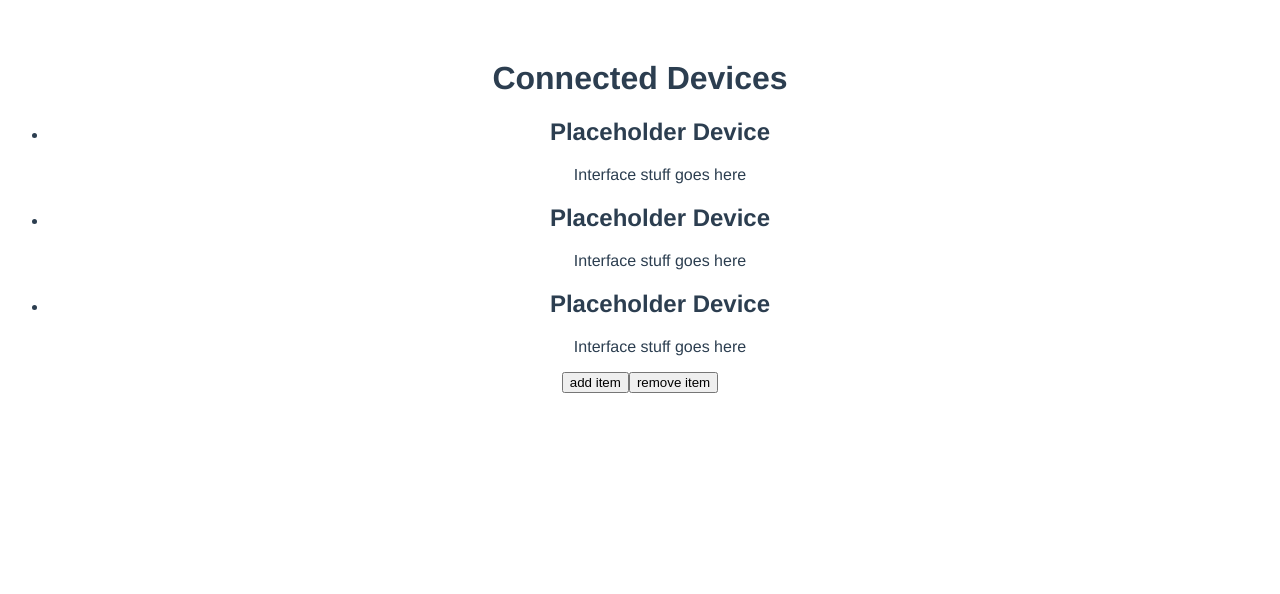
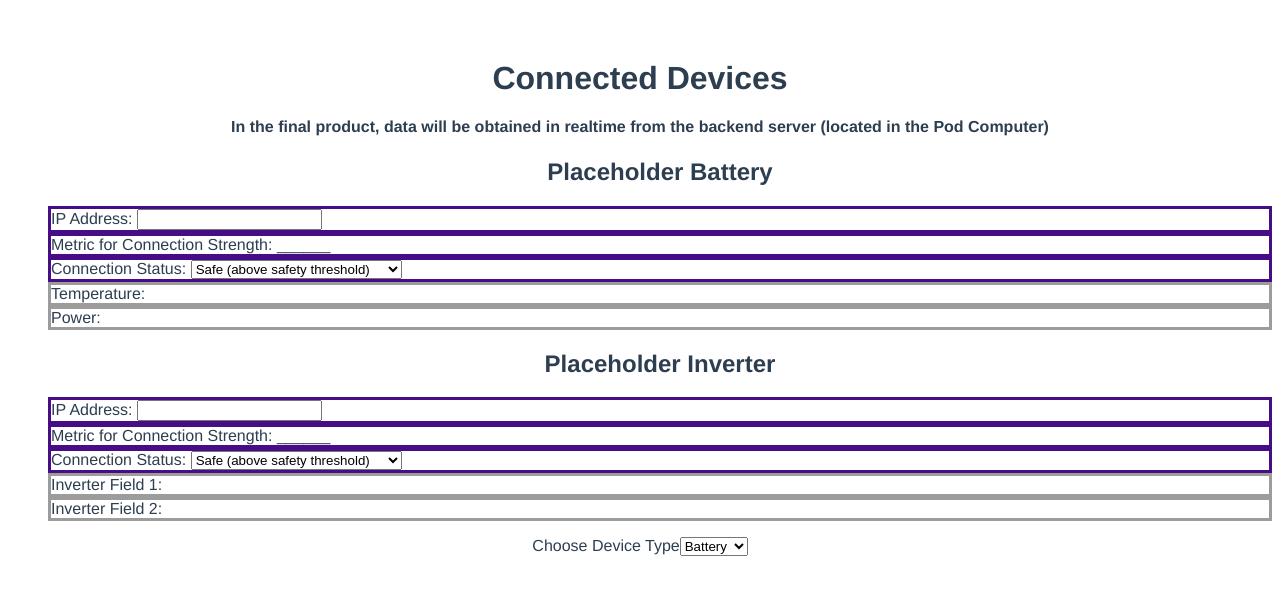
Before and after one commit to trilloop-software/openlink, a Vue app in the folder client/: page / in a window 1280 px wide. Shown: the top 594 px of the page. Built offline with nearby package versions, Linux system fonts and the light colour scheme.

Commit message:
Placeholder Device Interface
-Added in some placeholder fields under each device with placeholder values
-In the final product, these fields will be dynamically updated to reflect the devices' actual status

```diff
--- a/client/src/components/DeviceInterface.vue
+++ b/client/src/components/DeviceInterface.vue
@@ -1,7 +1,80 @@
 <template>
     <div>
-        <h2>Placeholder Device</h2>
-        <p>Interface stuff goes here</p>
+        <h2>Placeholder {{device_type}}</h2>
+
+        <div class = "generic-field">
+            <label for="ip_address">IP Address: </label>
+            <input name="ip_address">
+        </div>
+
+        <div class = "generic-field">
+            <label for="conection_metric">Metric for Connection Strength: </label>
+            <label name="conection_metric">______</label>
+        </div>
+
+        <div class = "generic-field">
+            <label for="connection_status">Connection Status: </label>
+            <select name="connection_status" id="connection_status">
+            <option value="Safe">Safe (above safety threshold)</option>
+            <option value="Unsafe">Unsafe (below safety threshold)</option>
+            <option value="Offline">Offline (disconnected/not found)</option>
+            </select>
+        </div>
+
+        <div class = "device-specific-field" v-for="field in getFields(device_type)" :key="field">
+            {{field}}:
+        </div>
+
     </div>
 
 </template>
+
+<script>
+export default {
+  name: 'DeviceInterface',
+
+  // define functions that can be called
+  methods: {
+    getFields(type){
+        let fields = [];
+        switch(type){
+            case "Battery":
+                fields = battery_fields;
+                break;
+            case "Inverter":
+                fields = inverter_fields;
+                break;
+        }
+        return fields;
+    }
+  },
+  //parameters that can be passed in from external sources
+  props: {
+    device_type: String
+  },
+    // define data that can be referenced
+  data(){
+    return{
+        battery_fields,
+        inverter_fields,
+    }
+  }
+}
+
+var battery_fields = ["Temperature", "Power"];
+var inverter_fields = ["Inverter Field 1", "Inverter Field 2"];
+
+</script>
+
+<style>
+    .generic-field{
+        text-align: left;
+        border-style: solid;
+        border-color: #460d86;
+    }
+    .device-specific-field{
+        text-align: left;
+        border-style: solid;
+        border-color: #9c9c9c;
+    }
+</style>
--- a/client/src/components/DeviceManager.vue
+++ b/client/src/components/DeviceManager.vue
@@ -1,14 +1,26 @@
 <template>
     <div>
         <h1>Connected Devices</h1>
+        <h4>In the final product, data will be obtained in realtime from the backend server (located in the Pod Computer)</h4>
         <ul id="dynamic-list">
-          <li v-for="device in devices" :key="device.IP">
-            <DeviceInterface/>
-          </li>
+
+            <DeviceInterface v-for="device in devices"
+              :device_type="device.type"
+              :key="device.IP"
+            />
+
         </ul>
 
-        <button v-on:click="addItem()">add item</button>
-        <button v-on:click="removeItem()">remove item</button>
+
+
+        <label for="device-type">Choose Device Type</label>
+        <select name="device-type" id="device-type">
+          <option value="Battery">Battery</option>
+          <option value="Inverter">Inverter</option>
+          <option value="Custom">Custom</option>
+        </select>
+
+
     </div>
 
 </template>
@@ -18,35 +30,24 @@ import DeviceInterface from './DeviceInterface.vue'
 
 export default {
   name: 'DeviceManager',
-  // define methods under the `methods` object
+
+  // define functions that can be called
   methods: {
-    addItem: function (){
-        var ul = document.getElementById("dynamic-list");
-        var li = document.createElement("DeviceInterface");
-        //var li = document.createElement("li");
-        //li.setAttribute('id','New Device');
-        //li.appendChild(document.createTextNode('New Device'));
-        ul.appendChild(li);
-    },
-    removeItem: function (){
-        var ul = document.getElementById("dynamic-list");
-        var item = document.getElementById('New Device');
-        ul.removeChild(item);
-    }
   },
   components: {
     DeviceInterface
   },
+  // define data that can be referenced
   data(){
     return{
       devices:
       [
-        {IP:"0", name:"Placeholder Device"},
-        {IP:"1", name:"Placeholder Device"},
-        {IP:"2", name:"Placeholder Device"},
+        {IP:"0", name:"Placeholder Device", type:"Battery"},
+        {IP:"1", name:"Placeholder Device", type:"Inverter"},
       ]
     }
   }
 }
 
+
 </script>
```
